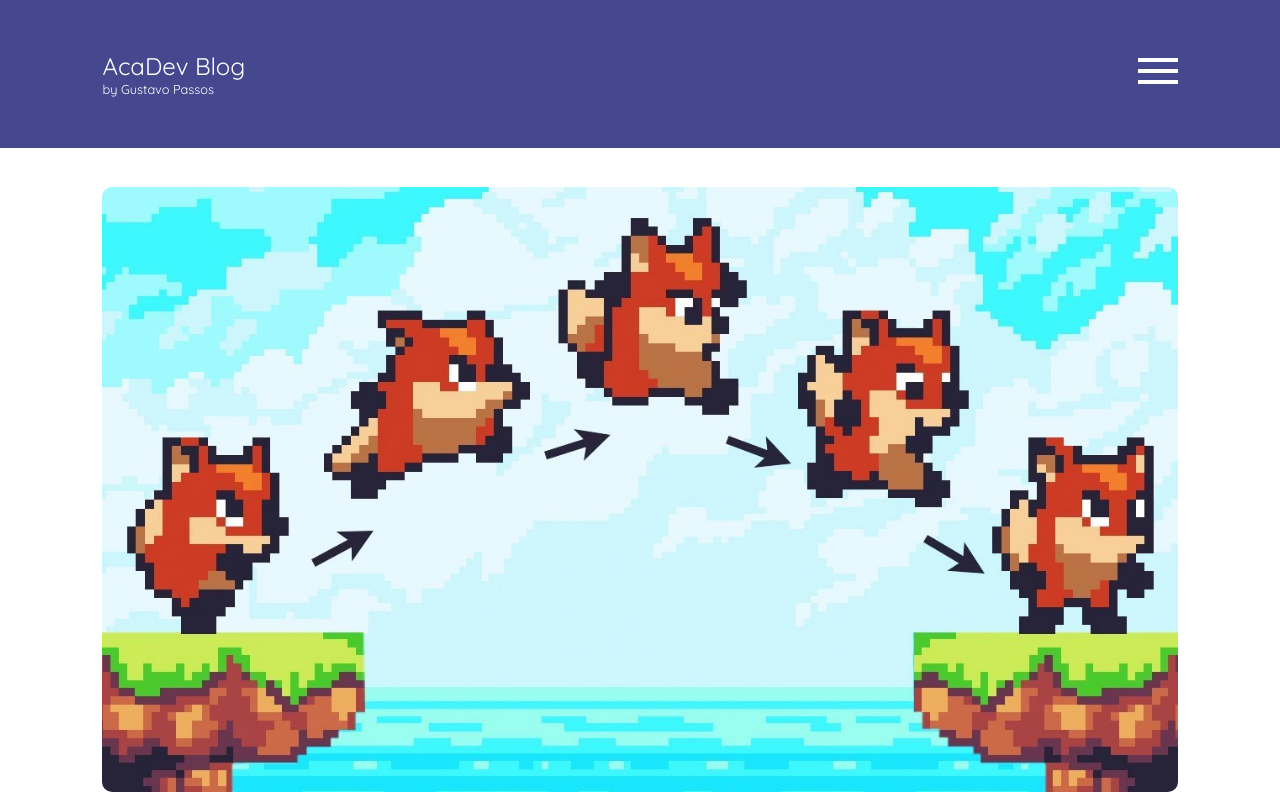
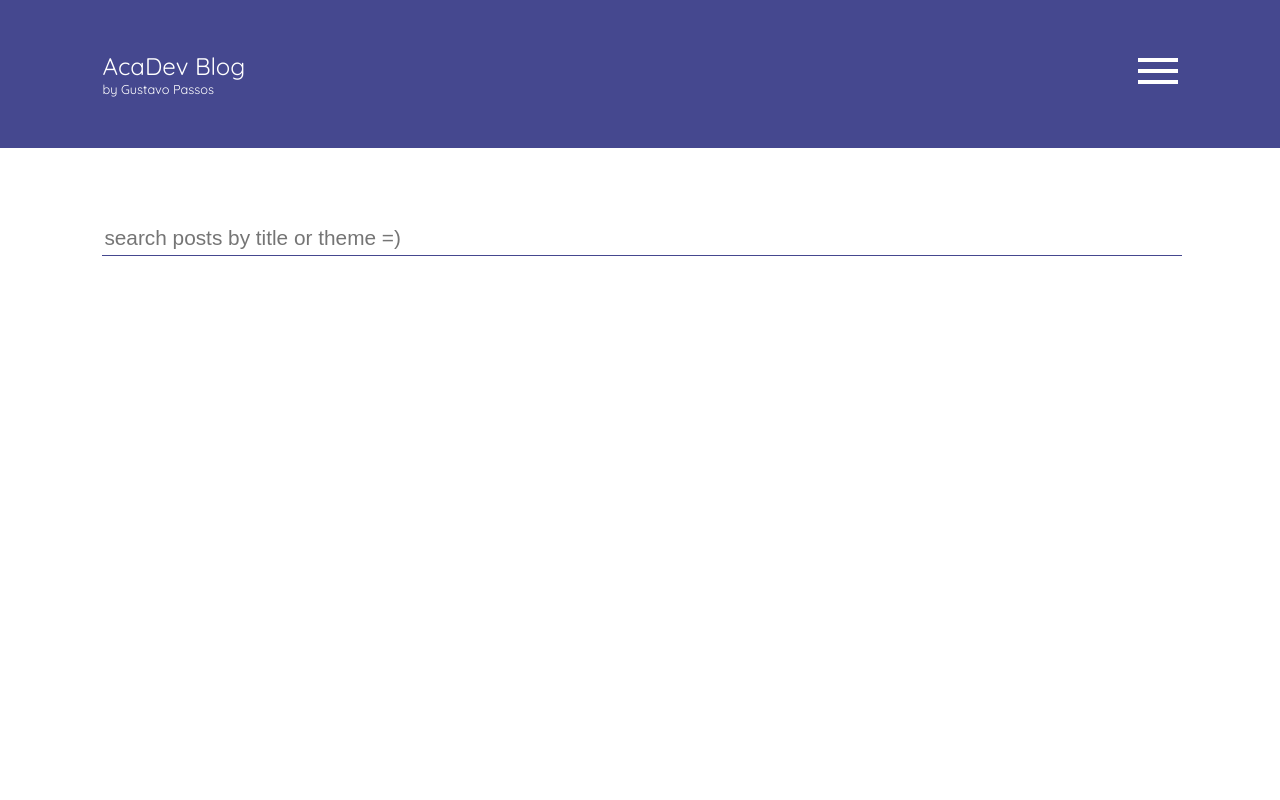
Before and after one commit to theGusPassos/blog, a Vue app: page / in a window 1280 px wide. Shown: the top 800 px of the page. Built offline with nearby package versions, Linux system fonts and the light colour scheme.

Commit message:
add input to blog home page

```diff
--- a/src/App.vue
+++ b/src/App.vue
@@ -2,21 +2,21 @@
   <div id="app">
     <Header></Header>
     <div class="router-body">
-      <Post />
+      <Blog />
     </div>
   </div>
 </template>
 
 <script lang="ts">
 import Header from "@/components/header/Header.vue";
-import Post from "@/components/post/Post.vue";
+import Blog from "@/components/blog/Blog.vue";
 import Vue from "vue";
 
 export default Vue.extend({
   name: "App",
   components: {
     Header,
-    Post
+    Blog
   }
 });
 </script>
@@ -31,6 +31,6 @@ body {
 }
 
 .router-body {
-  padding: 3% 8%;
+  padding: 6% 8%;
 }
 </style>
--- /dev/null
+++ b/src/components/blog/Blog.vue
@@ -0,0 +1,25 @@
+<template>
+  <section>
+    <input type="text" placeholder="search posts by title or theme =)" />
+  </section>
+</template>
+
+<script lang="ts">
+import Vue from "vue";
+export default Vue.extend({
+  name: "Blog"
+});
+</script>
+
+<style lang="scss" scoped>
+@import "../../styles/colors.scss";
+
+input {
+  border: none;
+  border-bottom: 1px solid $main-color;
+  width: 100%;
+  font-size: 1.3em;
+  outline: none;
+  padding-bottom: 5px;
+}
+</style>
```
